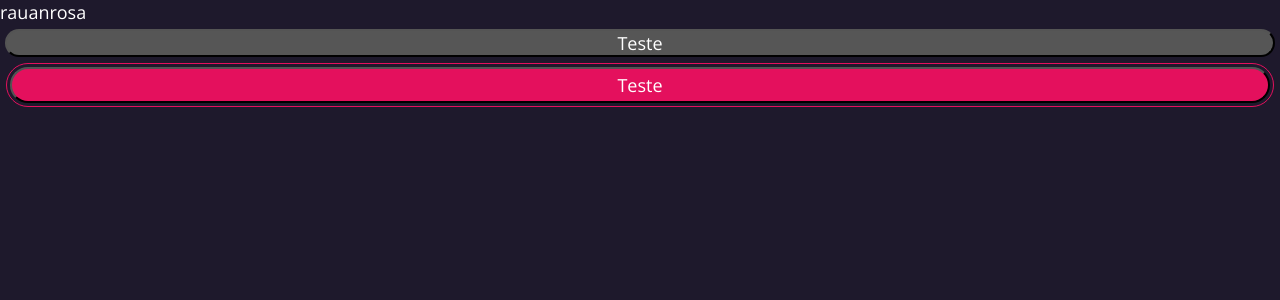
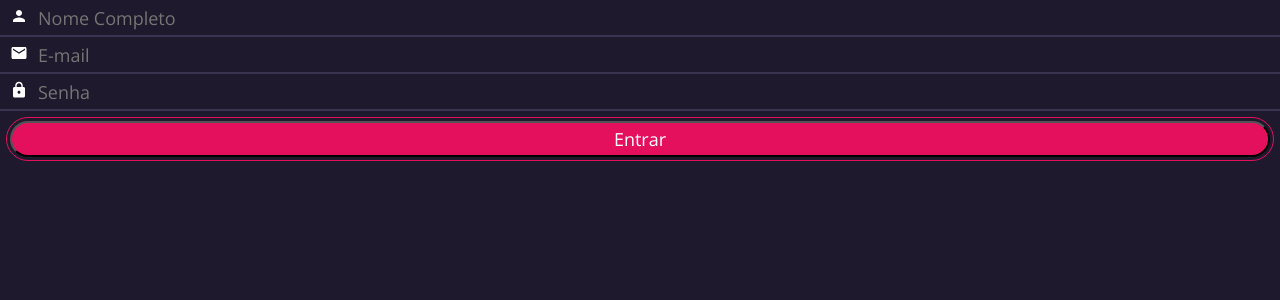
Before and after one commit to rauandesantana/clone_dio, a React (Create React App) app: page / in a window 1280 px wide. Shown: the top 300 px of the page. Built offline with nearby package versions, Linux system fonts and the light colour scheme.

Commit message:
Criando Componente Input

```diff
--- a/package.json
+++ b/package.json
@@ -8,6 +8,7 @@
     "@testing-library/user-event": "^13.5.0",
     "react": "^18.2.0",
     "react-dom": "^18.2.0",
+    "react-icons": "^4.7.1",
     "react-scripts": "5.0.1",
     "styled-components": "^5.3.6",
     "web-vitals": "^2.1.4"
--- a/src/app.jsx
+++ b/src/app.jsx
@@ -1,13 +1,17 @@
+import { MdPerson, MdEmail, MdLock } from "react-icons/md";
+
 import React from "react";
 import Button from "./components/button";
+import Input from "./components/input";
 
 const App = () => {
   return (
-    <div className="App">
-      rauanrosa
-      <Button title="Teste" variant={false} />
-      <Button title="Teste" variant={true} />
-    </div>
+    <>
+      <Input placeholder="Nome Completo" leftIcon={<MdPerson />} type="text" />
+      <Input placeholder="E-mail" leftIcon={<MdEmail />} type="email" />
+      <Input placeholder="Senha" leftIcon={<MdLock />} type="password" />
+      <Button title="Entrar" variant={true} onClick={() => {}} />
+    </>
   );
 }
 
--- a/src/components/button/index.jsx
+++ b/src/components/button/index.jsx
@@ -1,5 +1,8 @@
 import React from 'react'
-import { ButtonContainer, ButtonObject } from './style';
+import {
+  ButtonContainer,
+  ButtonObject,
+} from './style';
 
 const Button = ({title, onClick, variant = false}) => {
   return (
--- /dev/null
+++ b/src/components/input/index.jsx
@@ -0,0 +1,17 @@
+import React from 'react'
+import {
+  InputContainer,
+  InputIconContainer,
+  InputObject,
+} from './style';
+
+const Input = ({leftIcon, name, ...rest}) => {
+  return (
+    <InputContainer>
+        {(leftIcon) ? <InputIconContainer>{leftIcon}</InputIconContainer> : null}
+        <InputObject {...rest} />
+    </InputContainer>
+  );
+}
+
+export default Input;
--- /dev/null
+++ b/src/components/input/style.js
@@ -0,0 +1,21 @@
+import styled from "styled-components";
+
+export const InputContainer = styled.div`
+    border-bottom: 2px solid #3B3450;
+
+    display: flex;
+    justify-content: center;
+    align-items: center;
+    flex-grow: 1;
+`;
+
+export const InputIconContainer = styled.div`
+    margin: 0px 10px;
+`;
+
+export const InputObject = styled.input`
+    width: 100%;
+    height: 35px;
+    border: none;
+    background-color: transparent;
+`;
```
Also changed, not shown: 1 other file (tests, documents, lock files or other folders).
